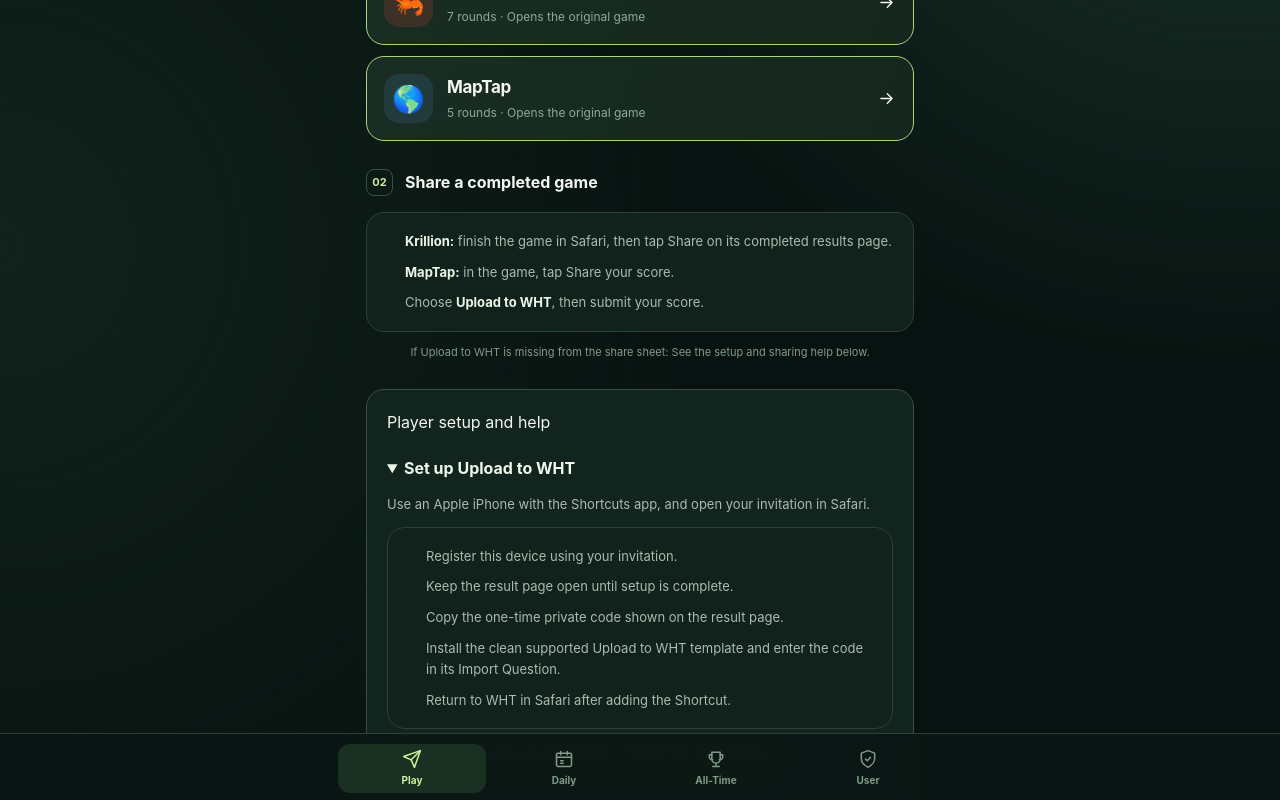
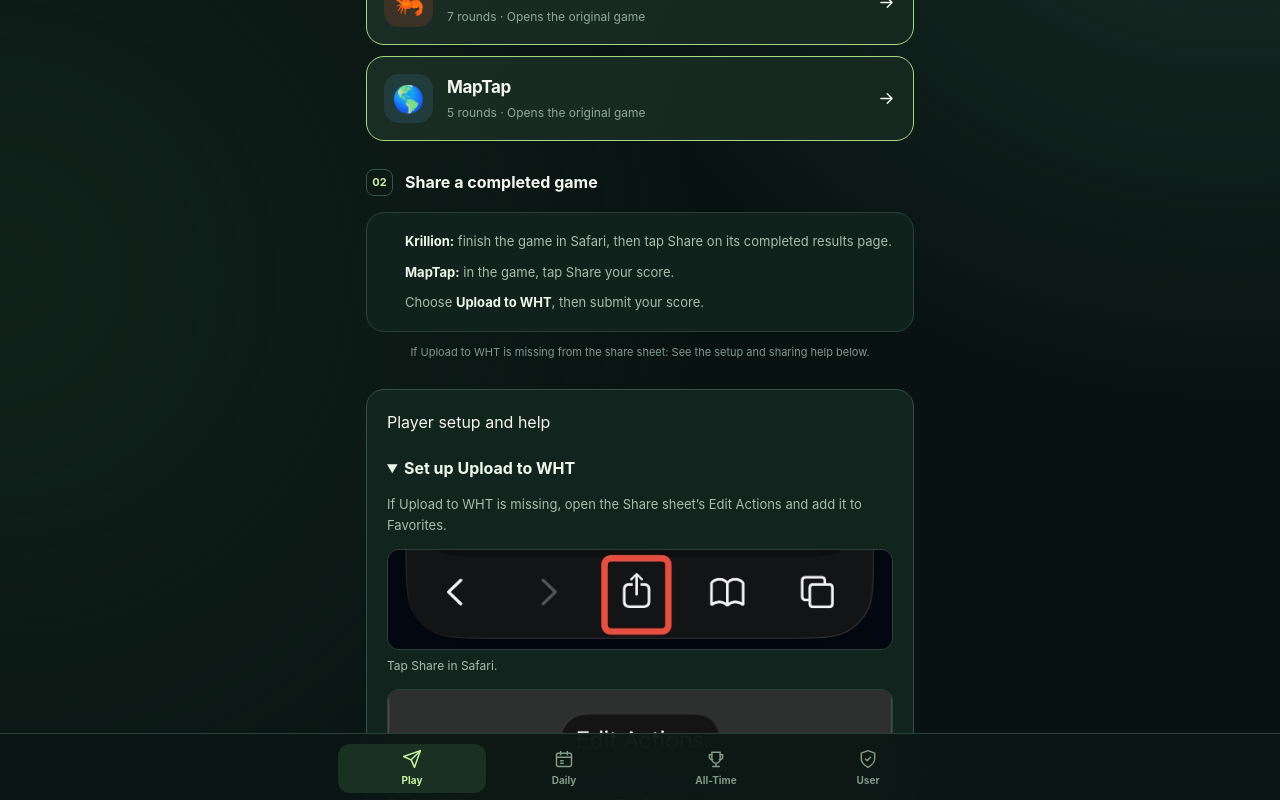
Before and after one commit to ali-hashim/daily-games-tracker, a React (Vite) app in the folder daily-games-tracker/: page / in a window 1280 px wide. Both pictures are taken after a click on the heading "Set up Upload to WHT". Shown: the part 451-1251 px from the top of the page. Built offline with nearby package versions, Linux system fonts and the light colour scheme; no server answers.

Commit message:
Reorganize player setup help topics

```diff
--- a/daily-games-tracker/src/pages/PlayerHelp.tsx
+++ b/daily-games-tracker/src/pages/PlayerHelp.tsx
@@ -6,18 +6,29 @@
       <details className="player-help-topic">
         <summary>Set up Upload to WHT</summary>
         <div className="player-help-topic__content">
-          <p>Use an Apple iPhone with the Shortcuts app, and open your invitation in Safari.</p>
-          <ol className="setup-steps">
-            <li>Register this device using your invitation.</li>
-            <li>Keep the result page open until setup is complete.</li>
-            <li>Copy the one-time private code shown on the result page.</li>
-            <li>
-              Install the clean supported Upload to WHT template and enter the code in its Import
-              Question.
-            </li>
-            <li>Return to WHT in Safari after adding the Shortcut.</li>
-          </ol>
-          <p>If you have not received an invitation, contact the administrator.</p>
+          <p>
+            If Upload to WHT is missing, open the Share sheet’s Edit Actions and add it to
+            Favorites.
+          </p>
+          <figure className="player-help-figure">
+            <img
+              className="player-help-image"
+              src="/images/player-help/safari-share-button.jpg"
+              alt="Safari bottom toolbar with the Share button highlighted"
+            />
+            <figcaption className="player-help-image-caption">Tap Share in Safari.</figcaption>
+          </figure>
+          <figure className="player-help-figure">
+            <img
+              className="player-help-image"
+              src="/images/player-help/edit-actions-button.jpg"
+              alt="Edit Actions button in Safari's share sheet"
+            />
+            <figcaption className="player-help-image-caption">
+              Tap Edit Actions, then add Upload to WHT to Favorites.
+            </figcaption>
+          </figure>
+          <p>If you do not have the Upload to WHT Shortcut, contact the administrator.</p>
         </div>
       </details>
 
@@ -41,28 +52,6 @@
           />
           <p>Choose Upload to WHT and submit your score.</p>
           <p>After submission, your daily leaderboard text is copied for you.</p>
-          <p>
-            If Upload to WHT is missing, open the Share sheet&apos;s Edit Actions and add it to
-            Favorites.
-          </p>
-          <figure className="player-help-figure">
-            <img
-              className="player-help-image"
-              src="/images/player-help/safari-share-button.jpg"
-              alt="Safari bottom toolbar with the Share button highlighted"
-            />
-            <figcaption className="player-help-image-caption">Tap Share in Safari.</figcaption>
-          </figure>
-          <figure className="player-help-figure">
-            <img
-              className="player-help-image"
-              src="/images/player-help/edit-actions-button.jpg"
-              alt="Edit Actions button in Safari's share sheet"
-            />
-            <figcaption className="player-help-image-caption">
-              Tap Edit Actions, then add Upload to WHT to Favorites.
-            </figcaption>
-          </figure>
         </div>
       </details>
 
```
Also changed, not shown: 1 other file (tests, documents, lock files or other folders).
